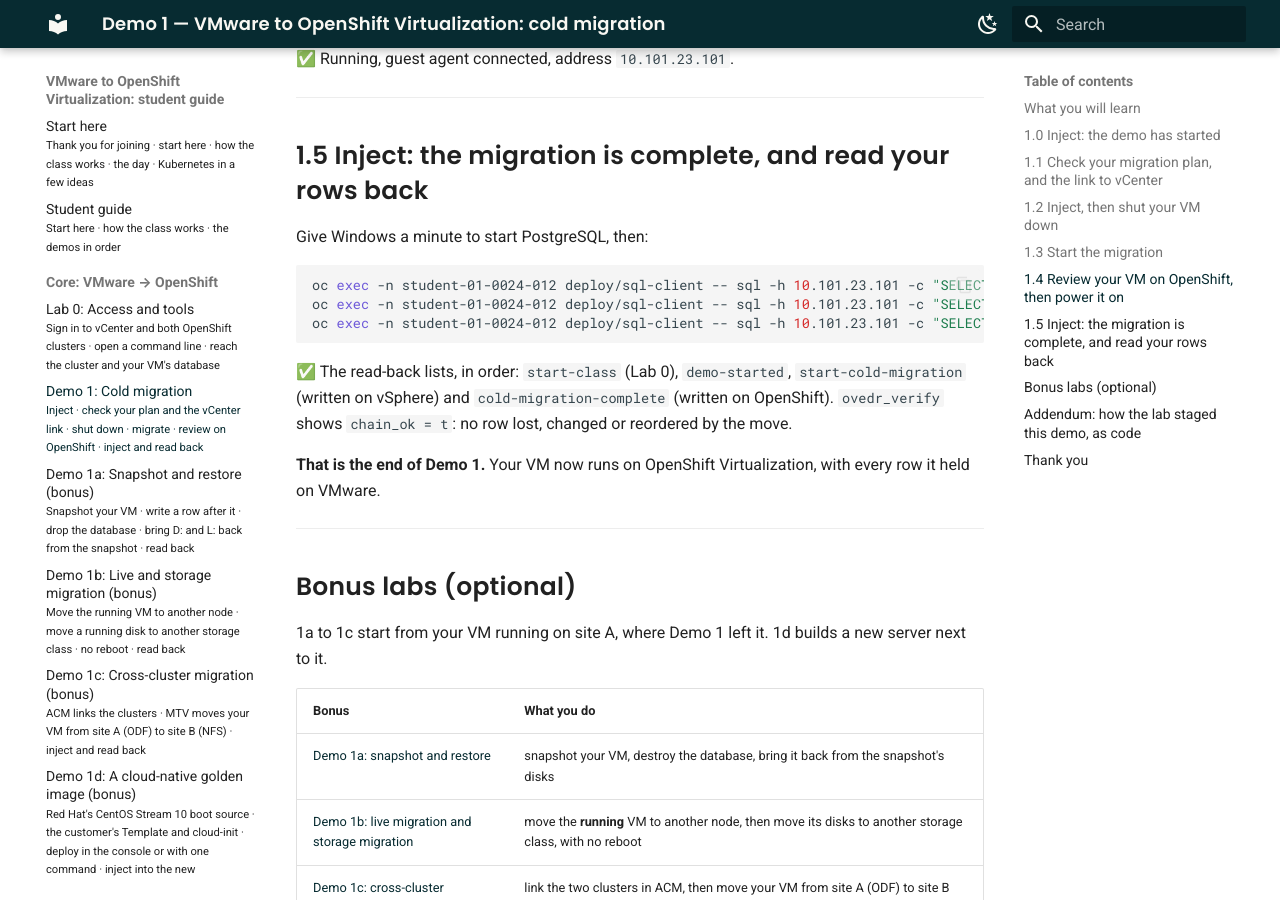
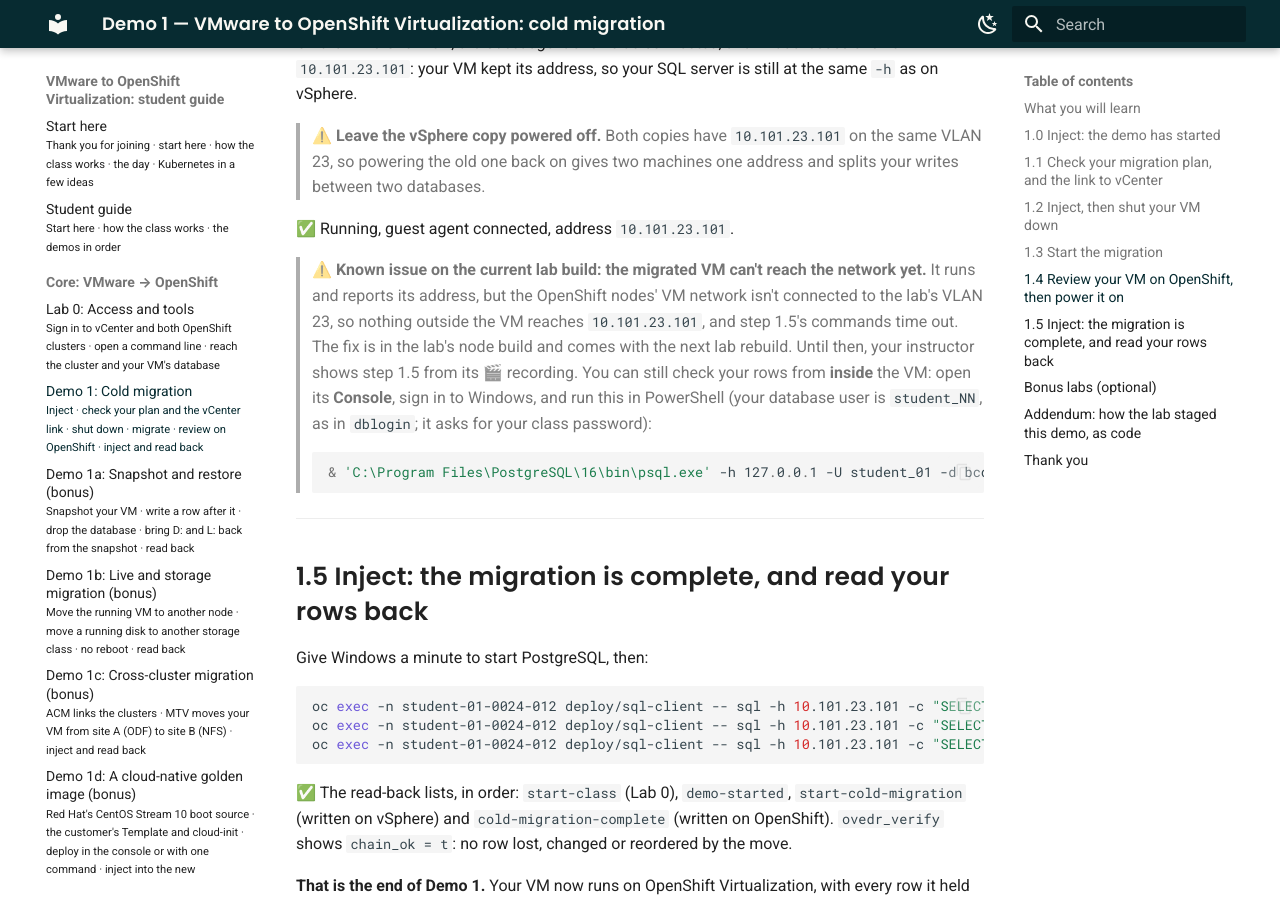
Before and after one commit to paragonmicro-lab/demo-0024-public, an MkDocs documentation site: the page built from docs/demos/01-vmware-to-ove-cold.md, in a window 1280 px wide and 900 px high, scrolled down 4514 px. Built offline with MkDocs 1.6.1 and Material for MkDocs 9.7.7, drawn with Linux system fonts in a browser that asks for light colours; some of the changed text lies outside the part shown.

Commit message:
class @ demo-openshift-ove dbfdb7614c18

````diff
--- a/docs/demos/01-vmware-to-ove-cold.md
+++ b/docs/demos/01-vmware-to-ove-cold.md
@@ -1,13 +1,13 @@
 ---
 title: "Demo 1 — VMware to OpenShift Virtualization: cold migration"
 subtitle: "Inject · check your plan and the vCenter link · shut down · migrate · review on OpenShift · inject and read back"
-version: 1.2.5
+version: 1.2.6
 date: 2026-10-15
 ---
 
 # Demo 1: VMware to OpenShift Virtualization (cold migration)
 
-> **Version 1.2.5 · draft · 2026-10-15** · class/demos/01-vmware-to-ove-cold.md
+> **Version 1.2.6 · draft · 2026-10-16** · class/demos/01-vmware-to-ove-cold.md
 
 ## What you will learn
 
@@ -140,6 +140,12 @@
 oc -n openshift-mtv get plan d1-win-pg-s01 -w                        # Executing → Succeeded (Ctrl-C to stop watching)
 ```
 
+⏱️ **Plan on about an hour.** This lab copies the disks through vCenter (no VDDK), so the last measured run took
+**1 h 04 min**: DiskTransfer about 22 min, then ImageConversion about 41 min, while `virt-v2v` reads the guest from
+vCenter and installs the drivers. A progress bar that sits still for a few minutes is normal: vCenter retries a slow
+read (an `HTTP 500` in the conversion pod's log, then it carries on). Use the wait for the reading at the end of this
+step, or start a bonus lab's reading.
+
 ✅ The plan shows **Succeeded**.
 
 <details markdown="1">
@@ -266,6 +272,17 @@
 
 ✅ Running, guest agent connected, address `10.101.23.101`.
 
+> ⚠️ **Known issue on the current lab build: the migrated VM can't reach the network yet.** It runs and reports its
+> address, but the OpenShift nodes' VM network isn't connected to the lab's VLAN 23, so nothing outside the VM
+> reaches `10.101.23.101`, and step 1.5's commands time out. The fix is in the lab's node build and comes with the
+> next lab rebuild. Until then, your instructor shows step 1.5 from its 🎬 recording. You can still check your rows
+> from **inside** the VM: open its **Console**, sign in to Windows, and run this in PowerShell (your database user is
+> `student_NN`, as in `dblogin`; it asks for your class password):
+>
+> ```powershell
+> & 'C:\Program Files\PostgreSQL\16\bin\psql.exe' -h 127.0.0.1 -U student_01 -d bcdr -c "SELECT id, ts, stage FROM marks ORDER BY id;"
+> ```
+
 ---
 
 ## 1.5 Inject: the migration is complete, and read your rows back
````
Also changed, not shown: docs/index.md (+1 -1 lines), docs/student-guide.md (+1 -1 lines).
